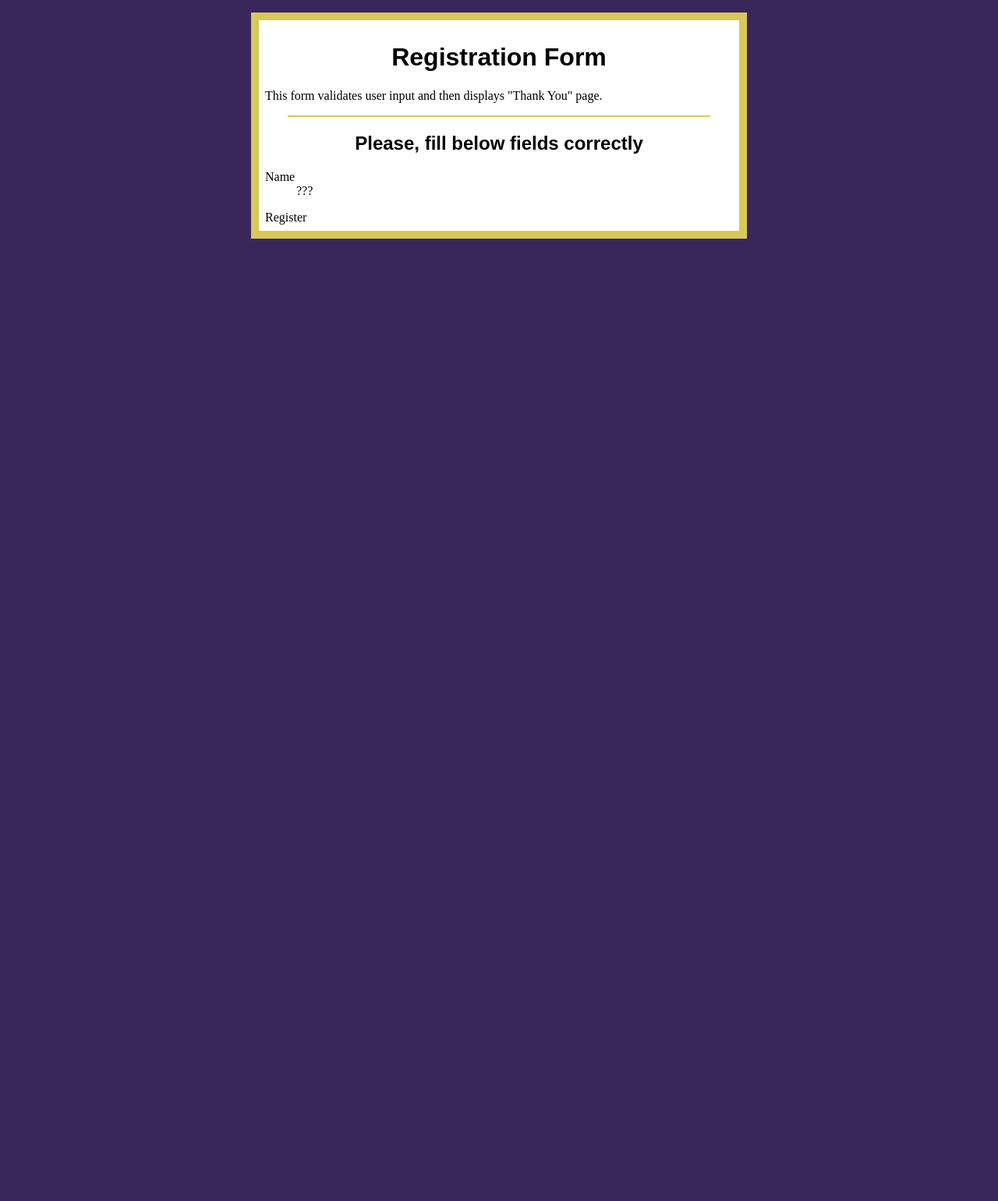
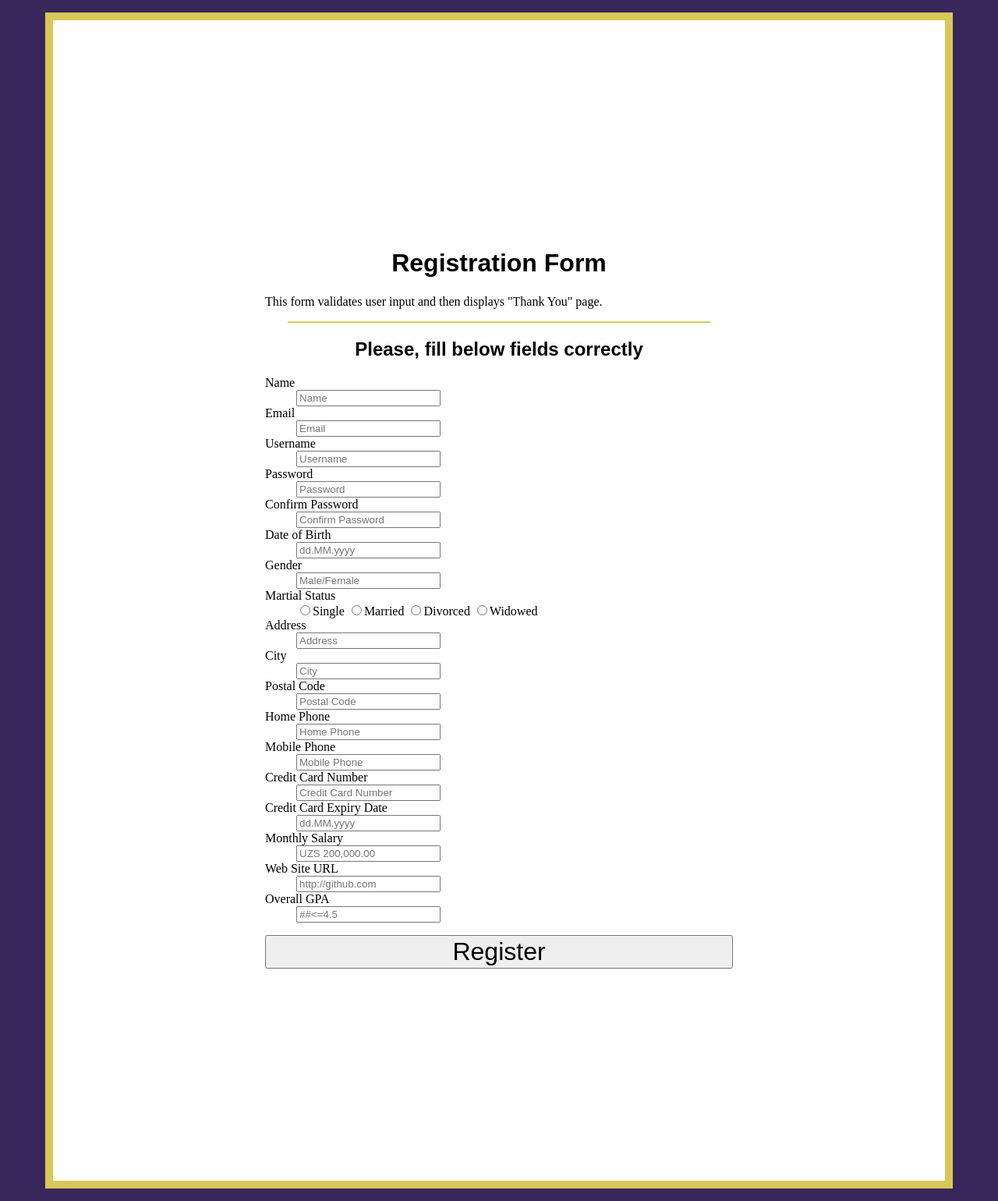
Before and after one commit to iuthub/lab-6-usmonov1910205-1, a PHP site: page / in a window 1280 px wide. Shown: the whole page at 78% size. Before the commit the page ends 306 px from the top, so only its background shows below. Run offline with PHP 8.4, Linux system fonts and the light colour scheme.

Commit message:
Lab 6 is done

```diff
--- a/webpage/index.php
+++ b/webpage/index.php
@@ -1,3 +1,74 @@
+<?php
+$isNameValid=true;
+$isEmailValid=true;
+$isUsernameValid=true;
+$isPasswordValid=true;
+$isConfirmPasswordValid=true;
+$isDateOfBirthValid=true;
+$isGenderValid=true;
+$isAddressValid=true;
+$isCityValid=true;
+$isPostalCodeValid=true;
+$isHomePhoneValid=true;
+$isMobilePhoneValid=true;
+$isCreditCardNumberValid=true;
+$isCreditCardExpiryDateValid=true;
+$isMonthlySalaryValid = true;
+$isUrlValid = true;
+$isGpaValid = true;
+
+if($_SERVER["REQUEST_METHOD"]=="POST"){
+
+    $name = $_REQUEST["name"];
+    $email = $_REQUEST["email"];
+    $username = $_REQUEST["username"];
+    $password = $_REQUEST["password"];
+    $confirmPassword=$_REQUEST["confirmPassword"];
+    $dateOfBirth = $_REQUEST["dateOfBirth"];
+    $gender = $_REQUEST["gender"];
+    $address=$_REQUEST["address"];
+    $city = $_REQUEST["city"];
+    $postalCode = $_REQUEST["postalCode"];
+    $homePhone = $_REQUEST["homePhone"];
+    $mobilePhone = $_REQUEST["mobilePhone"];
+    $creditCardNumber=$_REQUEST["creditCardNumber"];
+    $creditCardExpiryDate = $_REQUEST["creditCardExpiryDate"];
+    $monthlySalary=$_REQUEST["monthlySalary"];
+    $webSiteUrl=$_REQUEST["webSiteUrl"];
+    $overallGPA=$_REQUEST["OverallGPA"];
+
+
+    $isNameValid = preg_match('/^[a-zA-Z]{2,}$/i',$name);
+    $isEmailValid = preg_match('/^[a-zA-Z0-9]+@[a-zA-Z0-9]+\.[a-zA-Z]{1,3}/i',$email);
+    $isUsernameValid = preg_match('/^.{5,}$/i',$username);
+    $isPasswordValid = preg_match('/^.{8,}$/i',$password);
+    if($password == $confirmPassword){ $isConfirmPasswordValid = true;}
+    else{  $isConfirmPasswordValid = false; }
+    $isDateOfBirthValid = preg_match('/\d{2}\.\d{2}\.\d{4}/i',$dateOfBirth);
+    $isGenderValid = preg_match('/^(Male|Female)$/i',$gender);
+    $isAddressValid = true;
+    $isCityValid = true;
+    $isPostalCodeValid = preg_match('/^\d{6}$/i',$postalCode);
+    $isHomePhoneValid = preg_match('/^((\d{2}\s\d{7})|(\d{9}))$/i',$homePhone);
+    $isMobilePhoneValid = preg_match('/^((\d{2}\s\d{7})|(\d{9}))$/i',$mobilePhone);
+    $isCreditCardNumberValid = preg_match('/^\d{16}$/i',$creditCardNumber);
+    $isCreditCardExpiryDateValid = preg_match('/^\d{2}\.\d{2}\.\d{4}\$/i',$creditCardExpiryDate);
+    $isMonthlySalaryValid = preg_match('/^(UZS)\s\d+\,\d+\.\d+$/i',$monthlySalary);
+    $isUrlValid = preg_match('/^https?:\/\/[a-z0-9]+\.[a-zA-Z]{1,3}$/i',$webSiteUrl);
+    $isGpaValid = preg_match('/[0-4].[0-9]+$/i',$overallGPA);
+
+
+    $isValid = $isNameValid && $isEmailValid && $isUsernameValid && $isPasswordValid && $isConfirmPasswordValid
+        && $isDateOfBirthValid && $isGenderValid && $isAddressValid && $isCityValid
+        && $isPostalCodeValid && $isHomePhoneValid && $isMobilePhoneValid && $isCreditCardNumberValid
+        && $isCreditCardExpiryDateValid && $isMonthlySalaryValid && $isUrlValid && $isGpaValid;
+
+    if ($isValid) {
+        header('Location: print.php',True,301);
+    }
+}
+?>
+
 <!DOCTYPE html PUBLIC "-//W3C//DTD XHTML 1.1//EN" "http://www.w3.org/TR/xhtml11/DTD/xhtml11.dtd">
 <html xmlns="http://www.w3.org/1999/xhtml">
 <head>
@@ -15,17 +86,87 @@
 <hr />
 
 <h2>Please, fill below fields correctly</h2>
+<form action="index.php" method="POST">
     <dl>
         <dt>Name</dt>
         <dd>
-				???
+            <input type="text" name="name" placeholder="Name" minlength="2" required>
         </dd>
-
-			<!-- Write other fiels similar to Name as specified in lab6.pdf -->
+        <dt>Email</dt>
+        <dd>
+            <input type="email" name="email" placeholder="Email" required>
+        </dd>
+        <dt>Username</dt>
+        <dd>
+            <input type="text" name="username" placeholder="Username" minLength="5" required>
+        </dd>
+        <dt>Password</dt>
+        <dd>
+            <input type="password" name="password" placeholder="Password" minLength="8" required>
+        </dd>
+        <dt>Confirm Password</dt>
+        <dd>
+            <input type="password" name="confirmPassword" placeholder="Confirm Password" minLength="8" required>
+        </dd>
+        <dt>Date of Birth</dt>
+        <dd>
+            <input type="text" name="dateOfBirth" placeholder="dd.MM.yyyy" required>
+        </dd>
+        <dt>Gender</dt>
+        <dd>
+            <input type="text" name="gender" placeholder="Male/Female" required>
+        </dd>
+        <dt>Martial Status</dt>
+        <dd>
+            <input type="radio" name="martialStatus" value="single">Single
+            <input type="radio" name="martialStatus" value="married">Married
+            <input type="radio" name="martialStatus" value="divorced">Divorced
+            <input type="radio" name="martialStatus" value="widowed">Widowed
+        </dd>
+        <dt>Address</dt>
+        <dd>
+            <input type="text" name="address" placeholder="Address" required>
+        </dd>
+        <dt>City</dt>
+        <dd>
+            <input type="text" name="city" placeholder="City" required>
+        </dd>
+        <dt>Postal Code</dt>
+        <dd>
+            <input type="text" name="postalCode" placeholder="Postal Code" minLength="6" required>
+        </dd>
+        <dt>Home Phone</dt>
+        <dd>
+            <input type="text" name="homePhone" placeholder="Home Phone" minLength="9" required>
+        </dd>
+        <dt>Mobile Phone</dt>
+        <dd>
+            <input type="text" name="mobilePhone" placeholder="Mobile Phone" minLength="9" required>
+        </dd>
+        <dt>Credit Card Number</dt>
+        <dd>
+            <input type="text" name="creditCardNumber" placeholder="Credit Card Number" minLength="16" required>
+        </dd>
+        <dt>Credit Card Expiry Date</dt>
+        <dd>
+            <input type="text" name="creditCardExpiryDate" placeholder="dd.MM.yyyy" required>
+        </dd>
+        <dt>Monthly Salary</dt>
+        <dd>
+            <input type="text" name="monthlySalary" placeholder="UZS 200,000.00" required>
+        </dd>
+        <dt>Web Site URL</dt>
+        <dd>
+            <input type="text" name="webSiteUrl" placeholder="http://github.com" required>
+        </dd>
+        <dt>Overall GPA</dt>
+        <dd>
+            <input type="text" name="overallGPA" placeholder="##<=4.5" required>
+        </dd>
     </dl>
-
     <div>
-			Register
+        <input type="submit" value="Register">
     </div>
+</form>
 </body>
 </html>
--- a/webpage/style.css
+++ b/webpage/style.css
@@ -7,7 +7,7 @@ body {
     margin: 1em auto;
     background-color: white;
     border: 10px #D8C858 solid;
-    padding: 0.5em;
+    padding: 17em;
 }
 
 hr {
```
Also changed, not shown: webpage/thanks.php (added, +13 -0 lines). Lines whose indentation alone changed are shown as unchanged.
